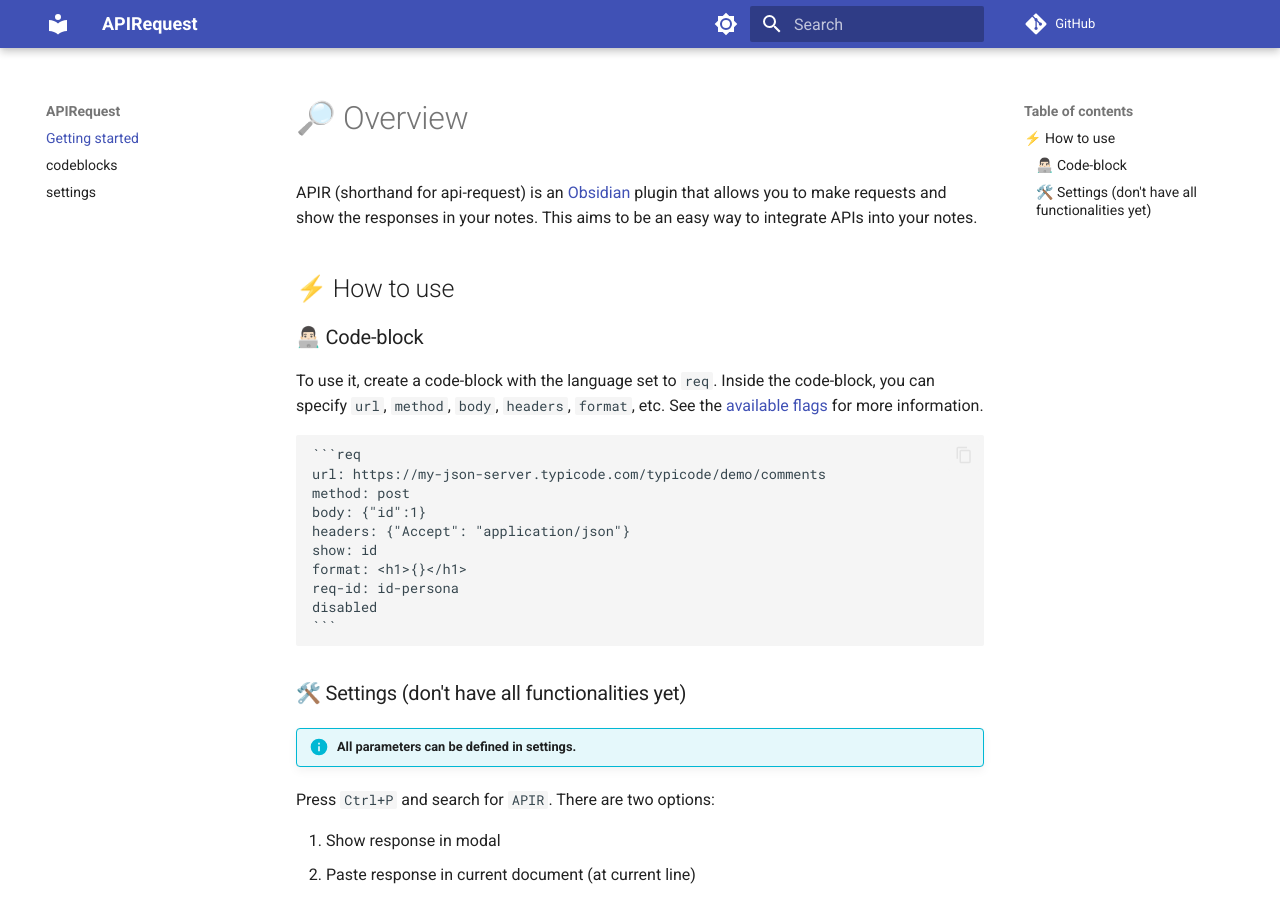
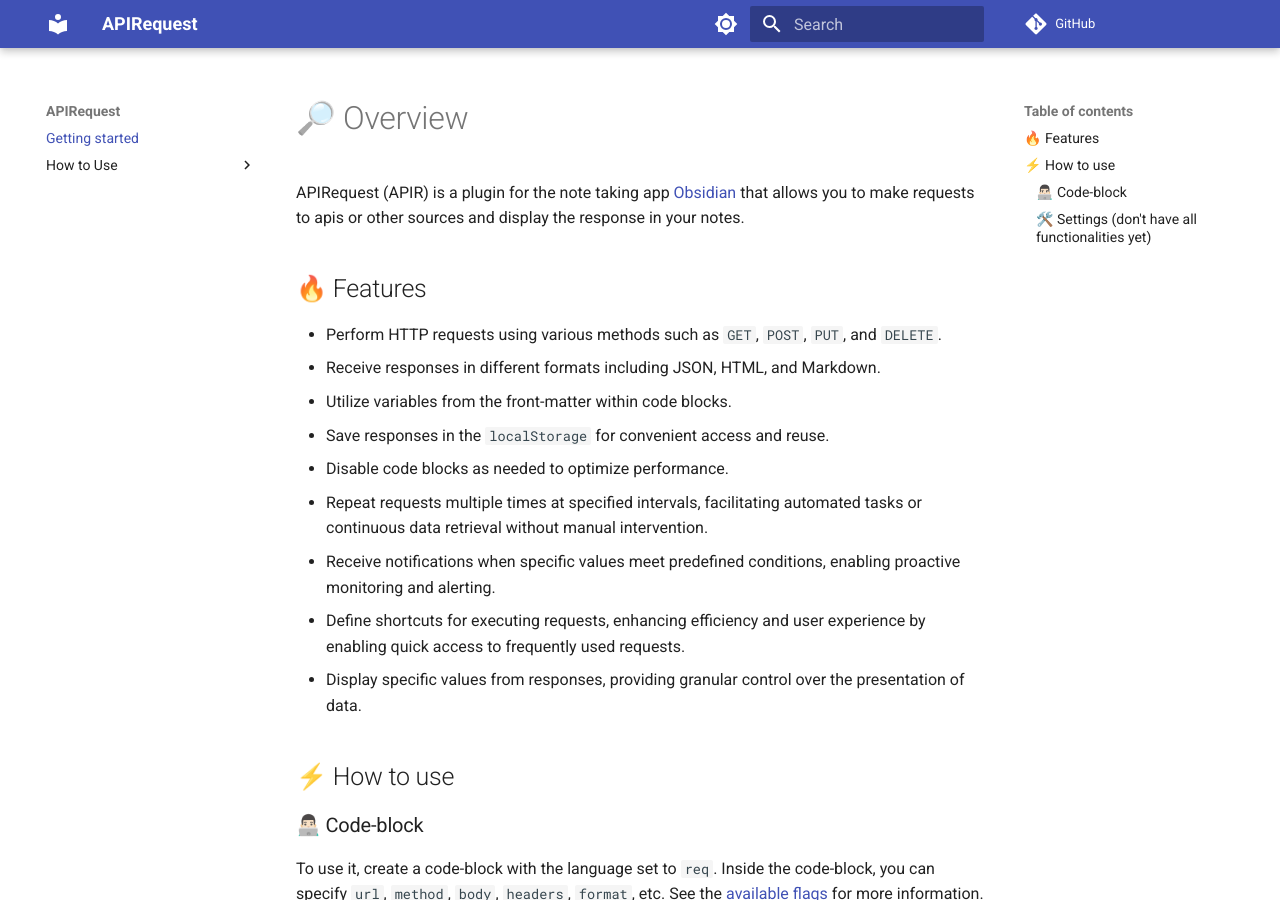
Before and after one commit to Rooyca/obsidian-api-request, an MkDocs documentation site: the page built from docs/docs/index.md, in a window 1280 px wide and 900 px high. Built offline with MkDocs 1.6.1 and Material for MkDocs 9.7.7, drawn with Linux system fonts in a browser that asks for light colours; comment, search, counter and statistics services are not loaded.

Commit message:
update(docs): ref

```diff
--- a/docs/docs/index.md
+++ b/docs/docs/index.md
@@ -1,6 +1,18 @@
 # 🔎 Overview
 
-APIR (shorthand for api-request) is an [Obsidian](https://obsidian.md/) plugin that allows you to make requests and show the responses in your notes. This aims to be an easy way to integrate APIs into your notes.
+APIRequest (APIR) is a plugin for the note taking app [Obsidian](https://obsidian.md/) that allows you to make requests to apis or other sources and display the response in your notes.
+
+## 🔥 Features
+
+- Perform HTTP requests using various methods such as `GET`, `POST`, `PUT`, and `DELETE`.
+- Receive responses in different formats including JSON, HTML, and Markdown.
+- Utilize variables from the front-matter within code blocks.
+- Save responses in the `localStorage` for convenient access and reuse.
+- Disable code blocks as needed to optimize performance.
+- Repeat requests multiple times at specified intervals, facilitating automated tasks or continuous data retrieval without manual intervention.
+- Receive notifications when specific values meet predefined conditions, enabling proactive monitoring and alerting.
+- Define shortcuts for executing requests, enhancing efficiency and user experience by enabling quick access to frequently used requests.
+- Display specific values from responses, providing granular control over the presentation of data.
 
 ## ⚡ How to use
 
--- a/docs/mkdocs.yml
+++ b/docs/mkdocs.yml
@@ -23,5 +23,6 @@
 
 nav:
   - Getting started: 'index.md'
-  - codeblocks: 'codeblocks.md'
-  - settings: 'settings.md'
+  - How to Use:
+    - codeblocks: 'codeblocks.md'
+    - settings: 'settings.md'
```
Also changed, not shown: docs/docs/codeblocks.md (+1 -1 lines).
